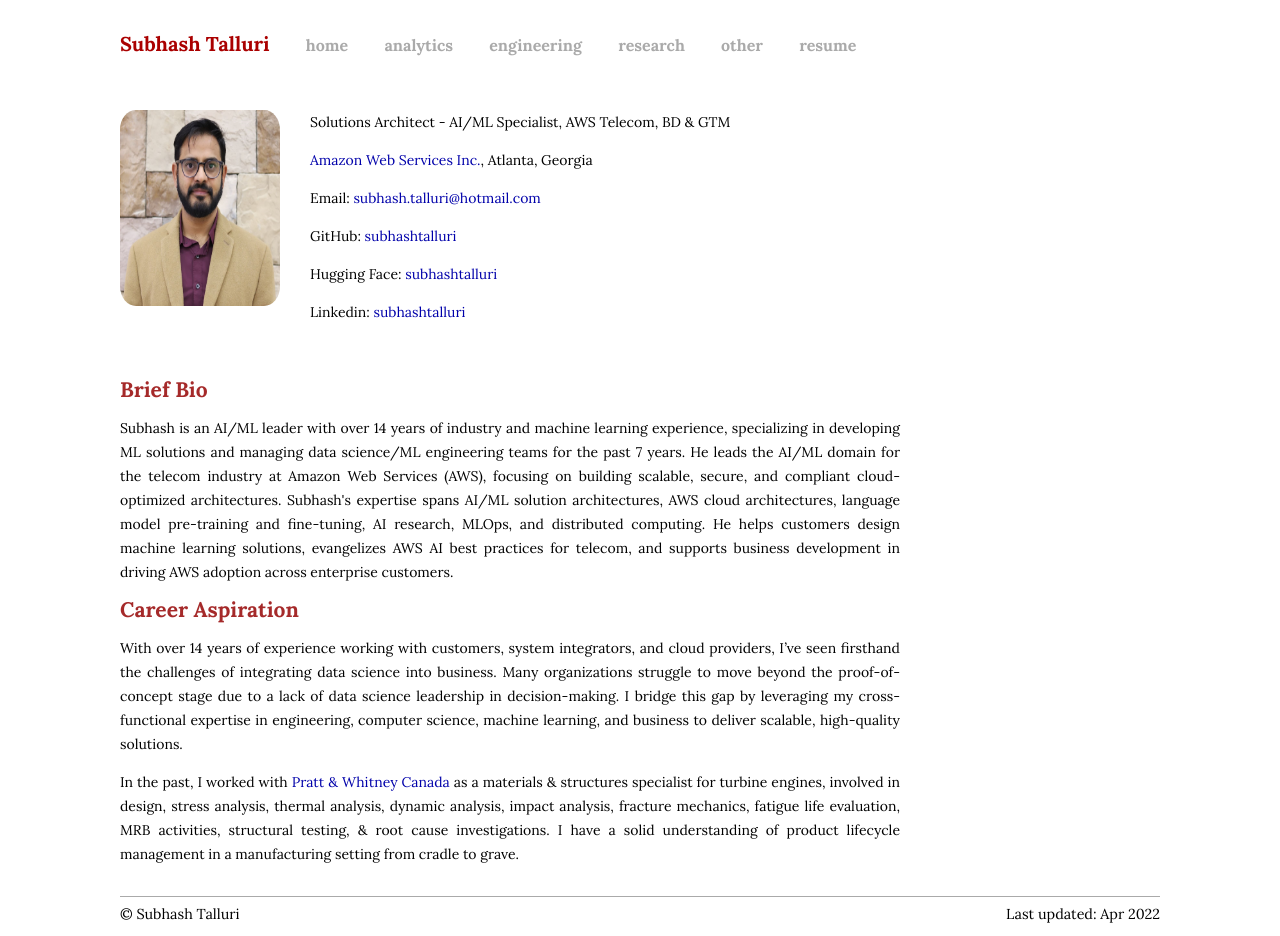
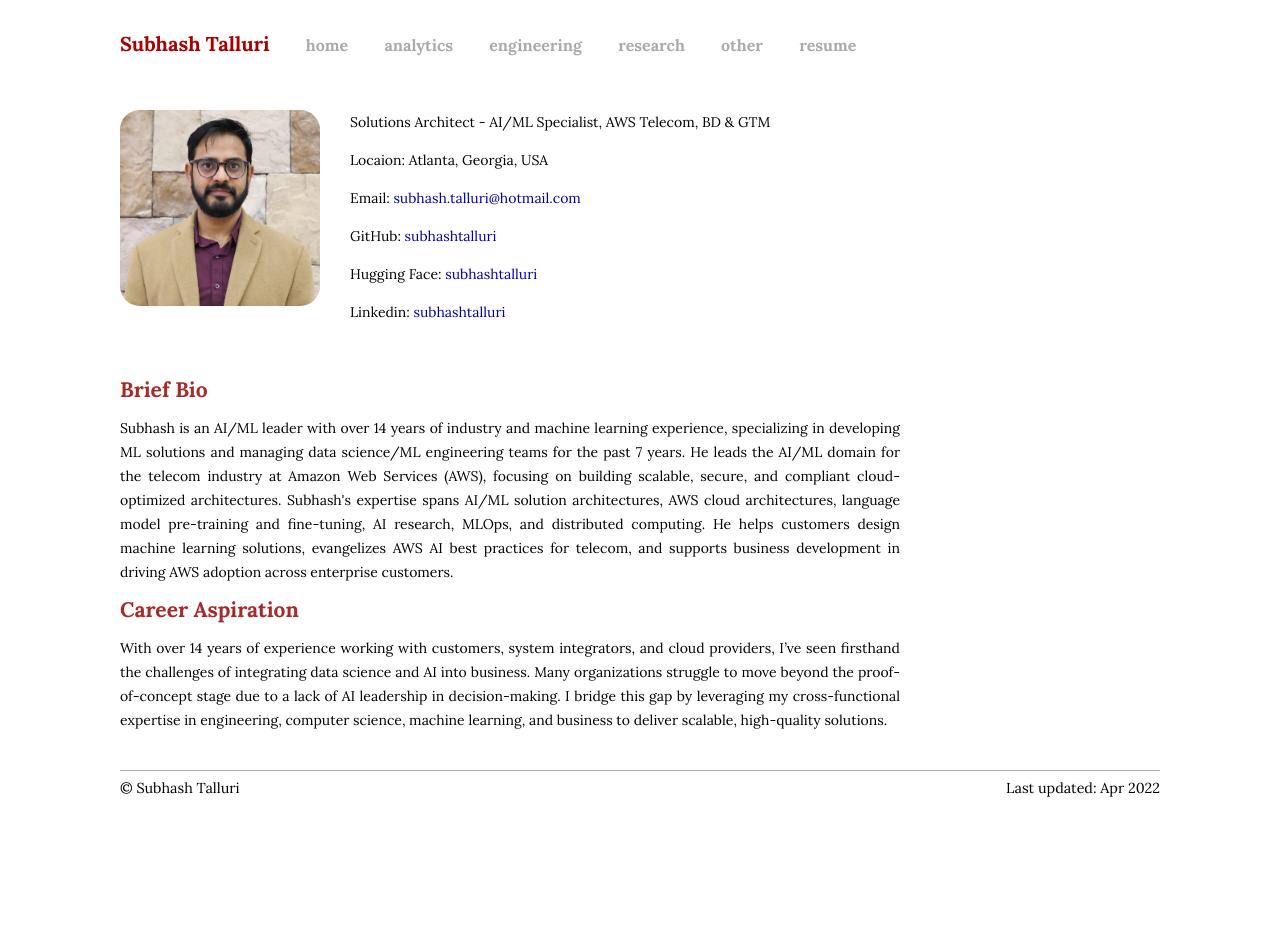
Before and after one commit to subhashtalluri/subhashtalluri.github.io, a Jekyll site: the page built from index.md, in a window 1280 px wide. Built offline with Jekyll 4.4.1, drawn with Linux system fonts in a browser that asks for light colours.

Commit message:
home update

```diff
--- a/_layouts/home.html
+++ b/_layouts/home.html
@@ -9,11 +9,11 @@
                 <div class="content">
                     <div class="banner">
                         <div class="photo">
-                            <img src="/assets/me.jpg" alt="Subhash Talluri" style="width: 160px; height: 196px; border-radius: 10%;">
+                            <img src="/assets/me.jpg" alt="Subhash Talluri" style="width: 200px; height: 196px; border-radius: 10%;">
                         </div>
                         <div class="contact">
                             <p>Solutions Architect - AI/ML Specialist, AWS Telecom, BD & GTM</p>
-                            <p><a href="https://aws.amazon.com/">Amazon Web Services Inc.</a>, Atlanta, Georgia</p>
+                            <p>Locaion: Atlanta, Georgia, USA</p>
                             <p>Email: <a href="mailto:subhash.talluri@outlook.com">subhash.talluri@hotmail.com</a></p>
                             <p>GitHub: <a href="https://github.com/subhashtalluri">subhashtalluri</a></p>
                             <p>Hugging Face: <a href="https://huggingface.co/subhashtalluri">subhashtalluri</a></p>
@@ -26,9 +26,7 @@
                         <p>Subhash is an AI/ML leader with over 14 years of industry and machine learning experience, specializing in developing ML solutions and managing data science/ML engineering teams for the past 7 years. He leads the AI/ML domain for the telecom industry at Amazon Web Services (AWS), focusing on building scalable, secure, and compliant cloud-optimized architectures. Subhash's expertise spans AI/ML solution architectures, AWS cloud architectures, language model pre-training and fine-tuning, AI research, MLOps, and distributed computing. He helps customers design machine learning solutions, evangelizes AWS AI best practices for telecom, and supports business development in driving AWS adoption across enterprise customers.</p>
 
                         <h2 style="color: brown;">Career Aspiration</h2>
-                        <p>With over 14 years of experience working with customers, system integrators, and cloud providers, I’ve seen firsthand the challenges of integrating data science into business. Many organizations struggle to move beyond the proof-of-concept stage due to a lack of data science leadership in decision-making. I bridge this gap by leveraging my cross-functional expertise in engineering, computer science, machine learning, and business to deliver scalable, high-quality solutions.</p>
-
-                        <p>In the past, I worked with <a href="http://www.pwc.ca/">Pratt & Whitney Canada</a> as a materials & structures specialist for turbine engines, involved in design, stress analysis, thermal analysis, dynamic analysis, impact analysis, fracture mechanics, fatigue life evaluation, MRB activities, structural testing, & root cause investigations. I have a solid understanding of product lifecycle management in a manufacturing setting from cradle to grave.</p>
+                        <p>With over 14 years of experience working with customers, system integrators, and cloud providers, I’ve seen firsthand the challenges of integrating data science and AI into business. Many organizations struggle to move beyond the proof-of-concept stage due to a lack of AI leadership in decision-making. I bridge this gap by leveraging my cross-functional expertise in engineering, computer science, machine learning, and business to deliver scalable, high-quality solutions.</p>
                     </div>
                 </div>
 
```
